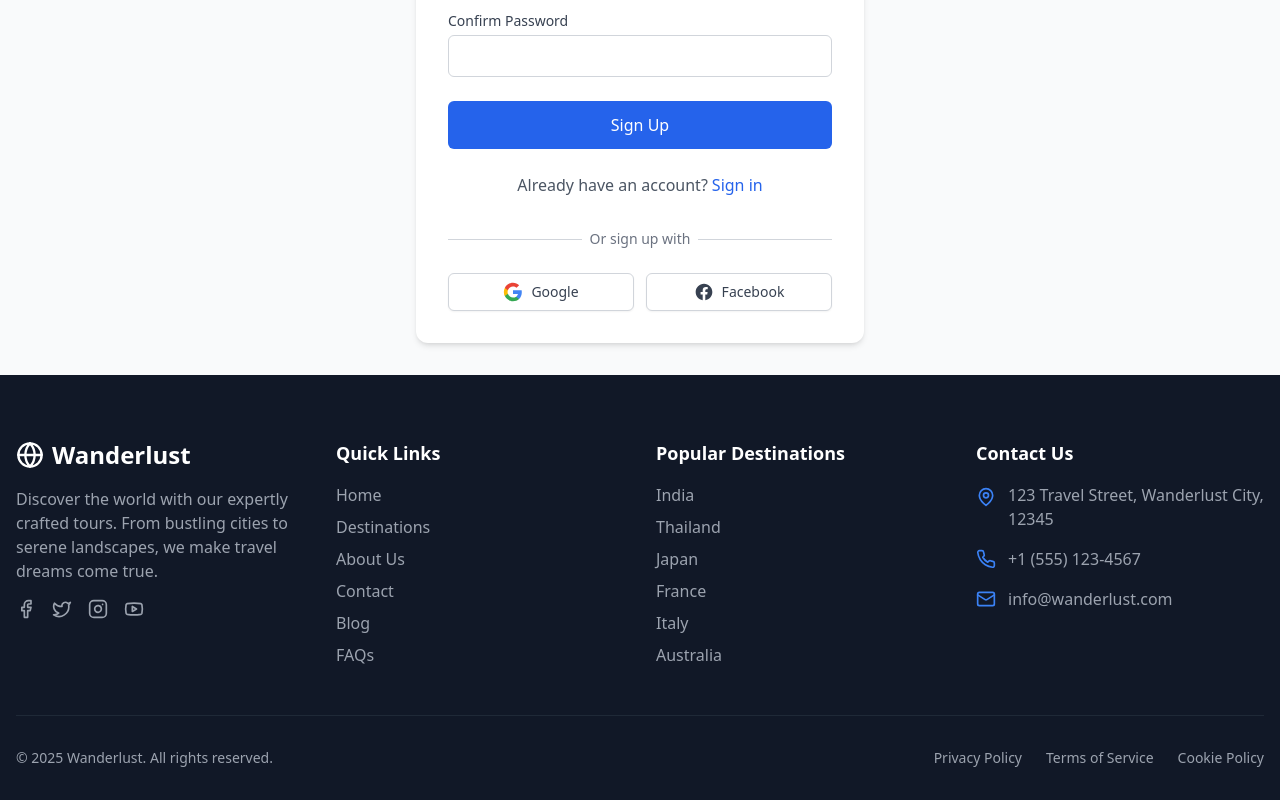
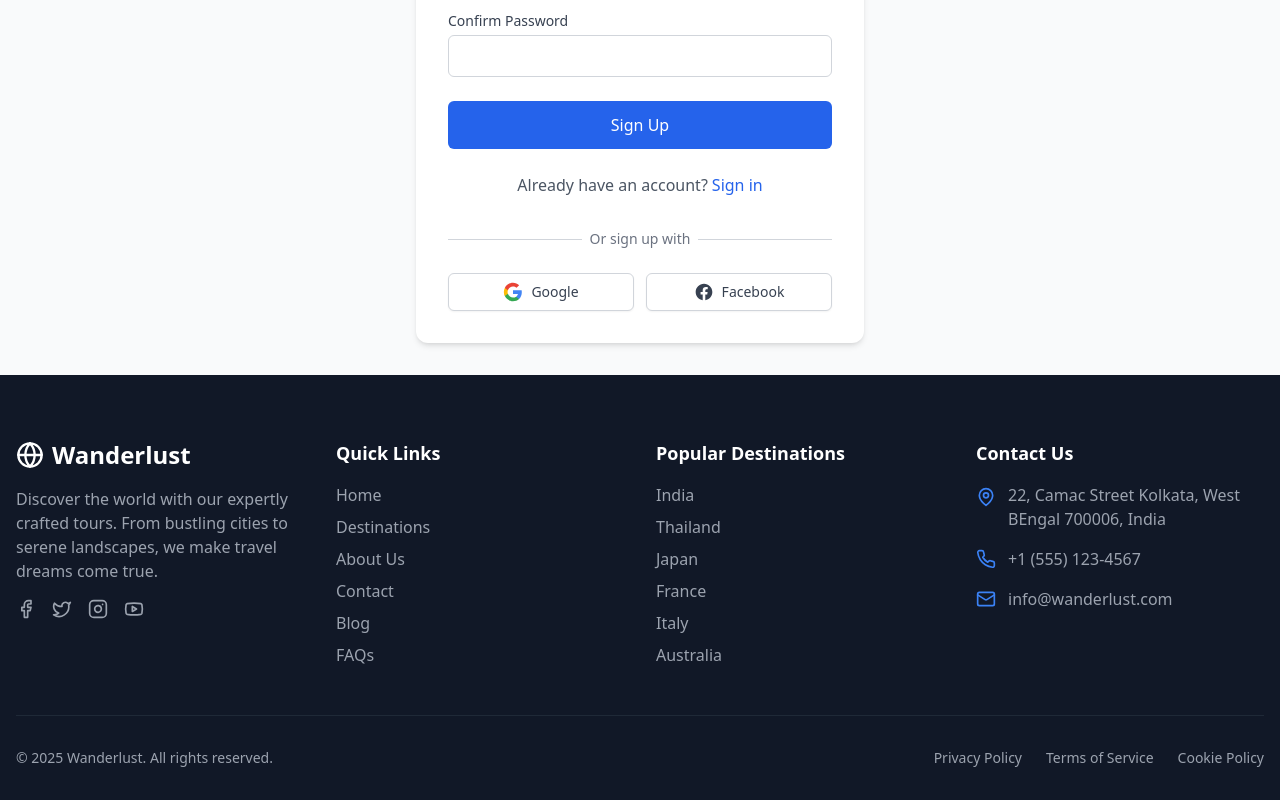
Before and after one commit to Ronik-Dey/Ronik, a React (Vite) app: page /register in a window 1280 px wide. Shown: the part 519-1319 px from the top of the page. Built offline with nearby package versions, Linux system fonts and the light colour scheme.

Commit message:
Updated Footer.tsx

```diff
--- a/src/components/Footer.tsx
+++ b/src/components/Footer.tsx
@@ -93,7 +93,7 @@ const Footer = () => {
             <ul className="space-y-4">
               <li className="flex items-start space-x-3">
                 <MapPin size={20} className="text-blue-500 flex-shrink-0 mt-1" />
-                <span className="text-gray-400">123 Travel Street, Wanderlust City, 12345</span>
+                <span className="text-gray-400">22, Camac Street Kolkata, West BEngal 700006, India</span>
               </li>
               <li className="flex items-center space-x-3">
                 <Phone size={20} className="text-blue-500 flex-shrink-0" />
```
